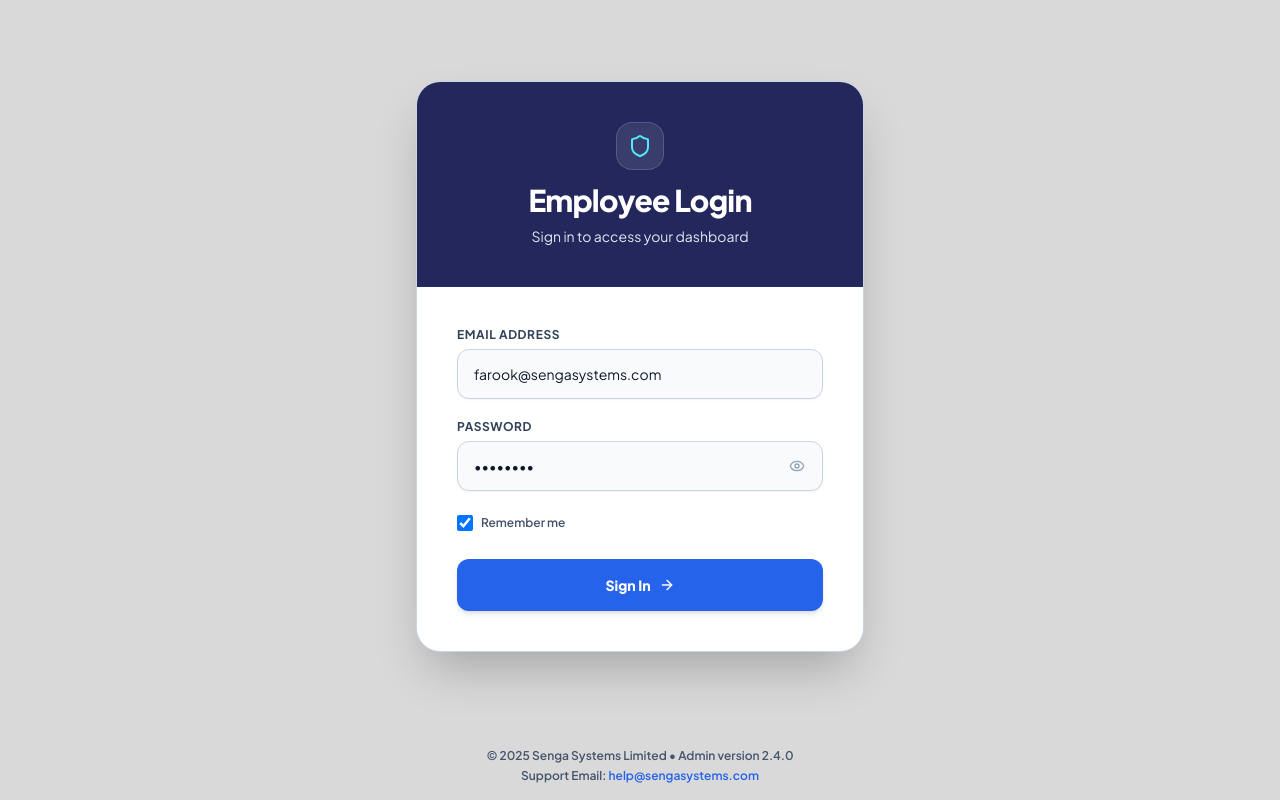
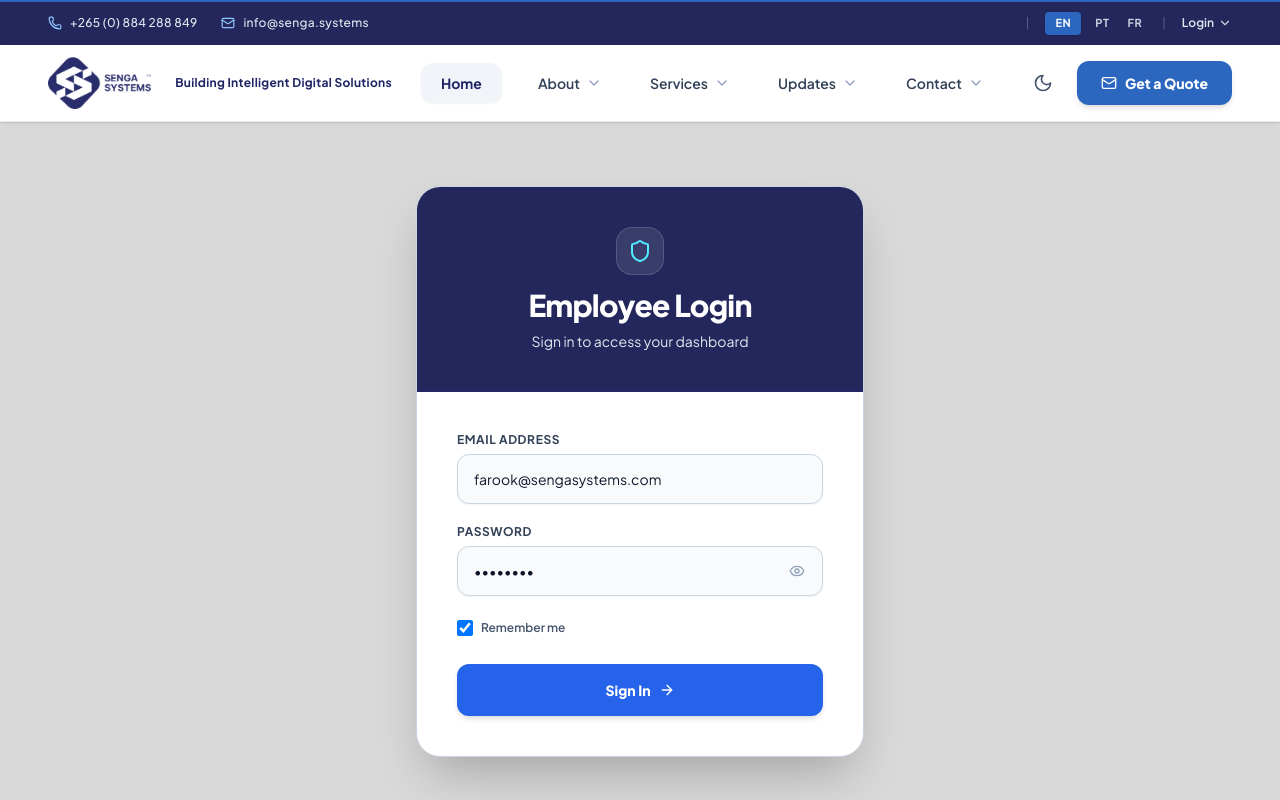
Before and after one commit to FAROOKKALUMBI/SENGA-SYSTEMS-WEBSITE, a React (Vite) app: page /admin/login in a window 1280 px wide. Shown: the top 800 px of the page. Built offline with nearby package versions, Linux system fonts and the light colour scheme.

Commit message:
feat(login): embed site Navbar at top and Footer at bottom of employee login page

```diff
--- a/src/pages/admin/AdminLogin.jsx
+++ b/src/pages/admin/AdminLogin.jsx
@@ -2,6 +2,8 @@ import React, { useState } from 'react';
 import { useNavigate } from 'react-router-dom';
 import { Shield, Lock, ArrowRight, Eye, EyeOff } from 'lucide-react';
 import { useCMS } from '../../context/CMSContext';
+import Navbar from '../../components/Navbar';
+import Footer from '../../components/Footer';
 
 export default function AdminLogin() {
   const [email, setEmail] = useState('farook@sengasystems.com');
@@ -23,10 +25,14 @@ export default function AdminLogin() {
   };
 
   return (
-    <div className="min-h-screen flex flex-col items-center justify-center p-4 bg-[#d9d9d9] font-['Plus_Jakarta_Sans',sans-serif]">
+    <div className="min-h-screen flex flex-col justify-between bg-[#d9d9d9] font-['Plus_Jakarta_Sans',sans-serif]">
 
-      {/* Main Login Card */}
-      <div className="w-full max-w-md bg-white rounded-3xl border border-slate-300 shadow-2xl overflow-hidden text-slate-900 my-auto">
+      {/* 1. Website Top Navbar */}
+      <Navbar />
+
+      {/* 2. Middle Login Card Section */}
+      <main className="flex-1 flex flex-col items-center justify-center p-4 sm:p-8 my-8">
+        <div className="w-full max-w-md bg-white rounded-3xl border border-slate-300 shadow-2xl overflow-hidden text-slate-900">
 
           {/* Top Dark Navy Banner */}
           <div className="bg-[#23275c] p-8 sm:p-10 text-center text-white space-y-2 border-b border-indigo-900/40">
@@ -115,12 +121,10 @@ export default function AdminLogin() {
           </div>
 
         </div>
+      </main>
 
-      {/* Footer Below Login Card */}
-      <footer className="mt-8 text-center text-xs font-semibold text-slate-600 space-y-1">
-        <p>© 2025 Senga Systems Limited • Admin version 2.4.0</p>
-        <p>Support Email: <a href="mailto:help@sengasystems.com" className="text-[#2563EB] hover:underline">help@sengasystems.com</a></p>
-      </footer>
+      {/* 3. Website Bottom Footer */}
+      <Footer />
 
     </div>
   );
```
Lines whose indentation alone changed are shown as unchanged.
